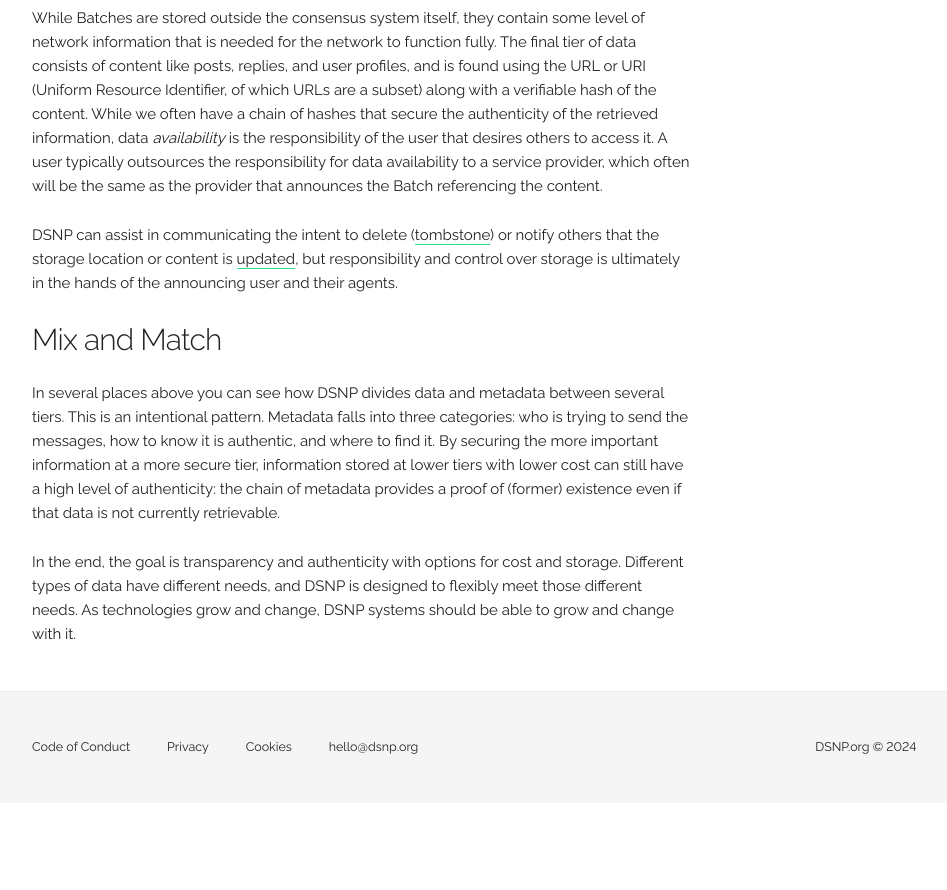
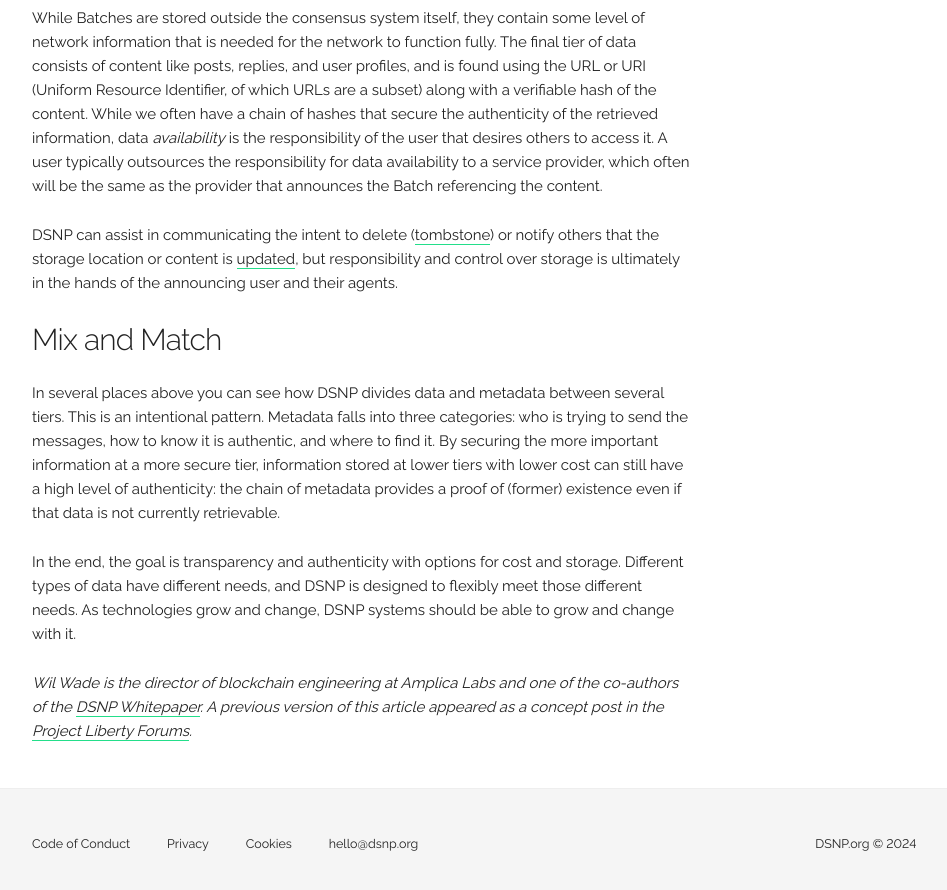
Before and after one commit to DSNP-org/dsnp-web, a Jekyll site: the page built from blog/_posts/2024-03-20-tiers-of-data.md, in a window 1280 px wide and 900 px high, scrolled down 1330 px. Shown: the top 890 px of the window, without its empty margins (108-1055 px from the left). Built offline with Jekyll 4.4.1, drawn with Linux system fonts in a browser that asks for light colours; comment, search, counter and statistics services are not loaded; before the commit the page ends 2133 px from its top, so only the background shows below that.

Commit message:
Update 2024-03-20-tiers-of-data.md
Add author note and origin story

```diff
--- a/blog/_posts/2024-03-20-tiers-of-data.md
+++ b/blog/_posts/2024-03-20-tiers-of-data.md
@@ -55,3 +55,5 @@
 In the end, the goal is transparency and authenticity with options for cost and storage.
 Different types of data have different needs, and DSNP is designed to flexibly meet those different needs.
 As technologies grow and change, DSNP systems should be able to grow and change with it.
+
+_Wil Wade is the director of blockchain engineering at Amplica Labs and one of the co-authors of the [DSNP Whitepaper](https://dsnp.org/dsnp_whitepaper.pdf). A previous version of this article appeared as a concept post in the [Project Liberty Forums](https://forums.projectliberty.io/)._
```
